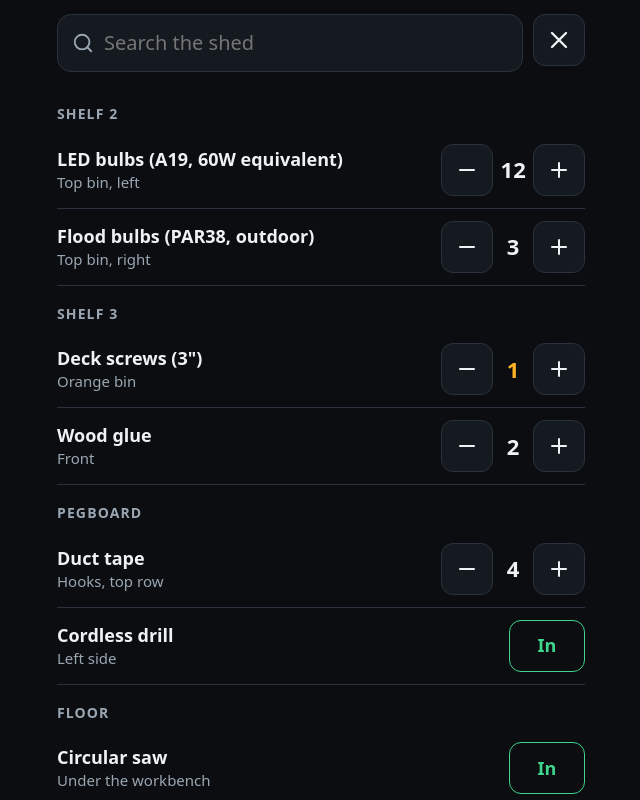
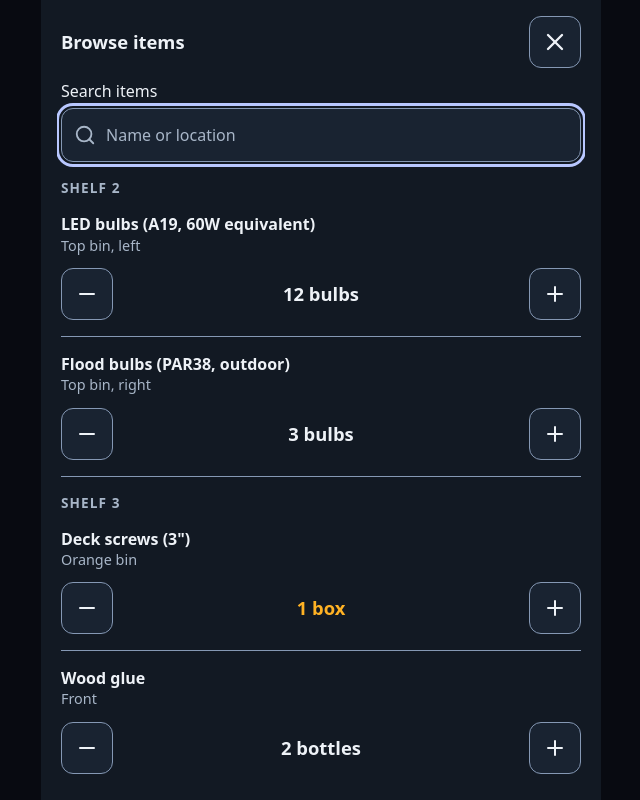
Before and after one commit to jerryaswell/shed_inventory, a React (Vite) app in the folder site/: page / in a window 1280 px wide. Both pictures are taken after a click on the button "Search or browse". Shown: the whole page, without its empty margins (319-959 px from the left). Built offline with nearby package versions, Linux system fonts and the light colour scheme; no server answers.

Commit message:
Make browse a keyboard-accessible dialog with stock units (#9)

```diff
--- a/site/src/core/inventory.js
+++ b/site/src/core/inventory.js
@@ -34,7 +34,8 @@ export function inverseOf(change, before) {
 /** "12 bulbs", "1 box", or "in the shed" / "out" for a tool. */
 export function describeStock(item) {
   if (item.kind === 'tool') return item.out ? 'out of the shed' : 'in the shed';
-  const unit = item.quantity === 1 ? item.unit : `${item.unit}s`;
+  const plural = item.unit === 'box' ? 'boxes' : `${item.unit}s`;
+  const unit = item.quantity === 1 ? item.unit : plural;
   return `${item.quantity} ${unit}`;
 }
 
--- /dev/null
+++ b/site/src/kiosk/SearchSheet.css
@@ -0,0 +1,160 @@
+.inventory-dialog.sheet {
+  position: fixed;
+  inset: 0;
+  width: 100%;
+  max-width: 560px;
+  height: 100%;
+  height: 100dvh;
+  max-height: 100%;
+  max-height: 100dvh;
+  margin: 0 auto;
+  padding: max(12px, env(safe-area-inset-top)) 16px max(12px, env(safe-area-inset-bottom));
+  border: 0;
+  background: #121923;
+  color: #eef2f7;
+  overflow: hidden;
+  flex-direction: column;
+  gap: 12px;
+  font-size: 1rem;
+}
+
+.inventory-dialog:not([open]) { display: none; }
+.inventory-dialog[open] { display: flex; }
+.inventory-dialog::backdrop { background: #080b12e6; }
+
+.inventory-dialog .sheet-head {
+  display: flex;
+  flex-direction: column;
+  flex-shrink: 0;
+  gap: 12px;
+  padding: 0;
+}
+
+.inventory-dialog .sheet-title-row {
+  display: flex;
+  align-items: center;
+  gap: 12px;
+}
+
+.inventory-dialog .sheet-title {
+  flex: 1;
+  min-width: 0;
+  margin: 0;
+  font-size: 1.15rem;
+  overflow-wrap: anywhere;
+}
+
+.inventory-dialog .sheet-search-field { min-width: 0; }
+.inventory-dialog .sheet-search-field label { display: block; margin-bottom: 6px; }
+.inventory-dialog .sheet-search {
+  display: flex;
+  min-width: 0;
+  align-items: center;
+  gap: 10px;
+  padding: 0 12px;
+  border: 1px solid #8598b4;
+  border-radius: 12px;
+  background: #192331;
+  color: #a8b6c8;
+}
+
+.inventory-dialog .sheet-search input {
+  width: 100%;
+  min-width: 0;
+  min-height: 52px;
+  padding: 12px 0;
+  font: inherit;
+  color: #eef2f7;
+}
+
+.inventory-dialog .sheet-search input::placeholder { color: #a8b6c8; opacity: 1; }
+.inventory-dialog .sheet-search svg { flex-shrink: 0; }
+.inventory-dialog .sheet-search:focus-within { outline: 3px solid #b8c7ff; outline-offset: 2px; }
+
+.inventory-dialog button:focus-visible {
+  outline: 3px solid #b8c7ff;
+  outline-offset: 3px;
+}
+
+.inventory-dialog .sheet-content {
+  flex: 1;
+  min-height: 0;
+  min-width: 0;
+  overflow-y: auto;
+  overscroll-behavior-y: contain;
+  padding: 4px;
+  scrollbar-color: #8598b4 #121923;
+}
+
+.inventory-dialog .sheet-list { flex: none; overflow: visible; margin-top: 16px; padding: 0; }
+
+.inventory-dialog .sheet-area {
+  margin: 16px 0 0;
+  font-size: 0.85rem;
+  line-height: 1.4;
+  color: #a8b6c8;
+  overflow-wrap: anywhere;
+}
+
+.inventory-dialog .sheet-list section:first-child .sheet-area { margin-top: 0; }
+.inventory-dialog .sheet-empty { margin: 20px 0; color: #a8b6c8; overflow-wrap: anywhere; }
+
+.inventory-dialog .row {
+  display: grid;
+  grid-template-columns: minmax(0, 1fr);
+  gap: 12px;
+  padding: 16px 0;
+  border-bottom: 1px solid #8598b4;
+}
+
+.inventory-dialog .row-text { min-width: 0; overflow-wrap: anywhere; }
+.inventory-dialog .row-name { font-size: 1rem; }
+.inventory-dialog .row-spot { color: #a8b6c8; font-size: 0.9rem; }
+.inventory-dialog .row-qty { display: grid; grid-template-columns: 52px minmax(0, 1fr) 52px; gap: 12px; }
+.inventory-dialog .row-count { min-width: 0; font-size: 1.15rem; overflow-wrap: anywhere; }
+.inventory-dialog .row-count.low { color: #ffb224; }
+
+.inventory-dialog .icon-btn {
+  flex-shrink: 0;
+  width: 52px;
+  min-height: 52px;
+  height: 52px;
+  padding: 0;
+  border: 1px solid #8598b4;
+  background: #192331;
+}
+
+.inventory-dialog .tool-state {
+  justify-self: start;
+  min-width: 88px;
+  min-height: 52px;
+  height: auto;
+  padding: 10px 16px;
+  font-size: 1rem;
+}
+
+.inventory-dialog .sheet-feedback {
+  display: flex;
+  flex-direction: column;
+  flex-shrink: 0;
+  max-height: 45%;
+  min-width: 0;
+  padding: 12px 4px 4px;
+  border-top: 1px solid #8598b4;
+  overflow-wrap: anywhere;
+}
+
+.inventory-dialog .sheet-feedback p { min-height: 0; overflow-y: auto; margin: 0 0 10px; }
+.inventory-dialog .sheet-feedback p:last-child { margin-bottom: 0; }
+.inventory-dialog .undo {
+  flex-shrink: 0;
+  width: 100%;
+  min-height: 52px;
+  flex-wrap: wrap;
+  padding: 12px;
+  border-color: #b8c7ff;
+  color: #eef2f7;
+  font-size: 1rem;
+}
+
+.inventory-dialog .undo-left { color: #a8b6c8; }
--- a/site/src/kiosk/SearchSheet.jsx
+++ b/site/src/kiosk/SearchSheet.jsx
@@ -2,28 +2,87 @@
  * Search and browse by hand, for when voice is not the easier way, or the
  * network is down. Big ± buttons for stock, In/Out for tools.
  */
-import { useState } from 'react';
+import { useEffect, useId, useLayoutEffect, useRef, useState } from 'react';
 import { X, Minus, Plus, Search, Undo2 } from 'lucide-react';
 import { byArea, describeStock, isLow, search } from '../core/inventory.js';
+import './SearchSheet.css';
 
 export default function SearchSheet({ items, onClose, onChange, notice, undoLeft = 0, onUndo }) {
   const [query, setQuery] = useState('');
+  const dialogRef = useRef(null);
+  const contentRef = useRef(null);
+  const searchRef = useRef(null);
+  const titleId = useId();
+  const searchId = useId();
   const groups = byArea(search(items, query));
+  const hasUndo = undoLeft > 0;
+
+  useEffect(() => {
+    const dialog = dialogRef.current;
+    const opener = document.activeElement;
+    dialog.showModal();
+    searchRef.current.focus({ preventScroll: true });
+    return () => {
+      dialog.close();
+      if (opener?.isConnected) opener.focus({ preventScroll: true });
+    };
+  }, []);
+
+  useLayoutEffect(() => {
+    const content = contentRef.current;
+    const focused = document.activeElement;
+    if (!content.contains(focused)) return;
+    const control = focused.getBoundingClientRect();
+    const viewport = content.getBoundingClientRect();
+    if (control.bottom > viewport.bottom - 4) content.scrollTop += control.bottom - viewport.bottom + 4;
+    else if (control.top < viewport.top + 4) content.scrollTop -= viewport.top - control.top + 4;
+  }, [notice, hasUndo]);
+
   return (
-    <div className="sheet" role="dialog" aria-label="Search the shed">
+    <dialog
+      ref={dialogRef}
+      className="sheet inventory-dialog"
+      aria-labelledby={titleId}
+      onCancel={(event) => {
+        event.preventDefault();
+        onClose();
+      }}
+      onKeyDown={(event) => {
+        if (event.key !== 'Tab') return;
+        const controls = event.currentTarget.querySelectorAll('button:enabled, input:enabled');
+        const first = controls[0];
+        const last = controls[controls.length - 1];
+        if (event.shiftKey && document.activeElement === first) {
+          event.preventDefault();
+          last.focus();
+        } else if (!event.shiftKey && document.activeElement === last) {
+          event.preventDefault();
+          first.focus();
+        }
+      }}
+    >
+      <div ref={contentRef} className="sheet-content">
         <div className="sheet-head">
-        <label className="sheet-search">
+          <div className="sheet-title-row">
+            <h1 id={titleId} className="sheet-title">Browse items</h1>
+            <button type="button" className="icon-btn" onClick={onClose} aria-label="Close search">
+              <X size={28} aria-hidden="true" />
+            </button>
+          </div>
+          <div className="sheet-search-field">
+            <label htmlFor={searchId}>Search items</label>
+            <div className="sheet-search">
               <Search size={22} aria-hidden="true" />
               <input
+                ref={searchRef}
+                id={searchId}
                 type="search"
-            placeholder="Search the shed"
+                placeholder="Name or location"
                 value={query}
                 onChange={(e) => setQuery(e.target.value)}
               />
-        </label>
-        <button type="button" className="icon-btn" onClick={onClose} aria-label="Close search">
-          <X size={28} />
-        </button>
+            </div>
+          </div>
         </div>
         <div className="sheet-list">
           {groups.length === 0 && <p className="sheet-empty">Nothing matches “{query}”.</p>}
@@ -38,12 +97,12 @@ export default function SearchSheet({ items, onClose, onChange, notice, undoLeft
                   </div>
                   {item.kind === 'stock' ? (
                     <div className="row-qty">
-                    <button type="button" className="icon-btn" aria-label={`One fewer ${item.name}`} onClick={() => onChange({ itemId: item.id, delta: -1 })} disabled={item.quantity === 0}>
-                      <Minus size={24} />
+                      <button type="button" className="icon-btn" aria-label={`Remove one ${item.unit} from ${item.name}`} onClick={() => onChange({ itemId: item.id, delta: -1 })} disabled={item.quantity === 0}>
+                        <Minus size={24} aria-hidden="true" />
                       </button>
-                    <span className={`row-count${isLow(item) ? ' low' : ''}`}>{item.quantity}</span>
-                    <button type="button" className="icon-btn" aria-label={`One more ${item.name}`} onClick={() => onChange({ itemId: item.id, delta: 1 })}>
-                      <Plus size={24} />
+                      <span className={`row-count${isLow(item) ? ' low' : ''}`}>{describeStock(item)}</span>
+                      <button type="button" className="icon-btn" aria-label={`Add one ${item.unit} to ${item.name}`} onClick={() => onChange({ itemId: item.id, delta: 1 })}>
+                        <Plus size={24} aria-hidden="true" />
                       </button>
                     </div>
                   ) : (
@@ -56,9 +115,10 @@ export default function SearchSheet({ items, onClose, onChange, notice, undoLeft
             </section>
           ))}
         </div>
-      {notice && (
+      </div>
+      {(notice || undoLeft > 0) && (
         <div className="sheet-feedback">
-          <p role="status">{notice}</p>
+          {notice && <p role="status">{notice}</p>}
           {undoLeft > 0 && (
             <button type="button" className="undo" onClick={onUndo}>
               <Undo2 size={26} aria-hidden="true" />
@@ -68,6 +128,6 @@ export default function SearchSheet({ items, onClose, onChange, notice, undoLeft
           )}
         </div>
       )}
-    </div>
+    </dialog>
   );
 }
```
Also changed, not shown: 2 other files (tests, documents, lock files or other folders). Lines whose indentation alone changed are shown as unchanged.
